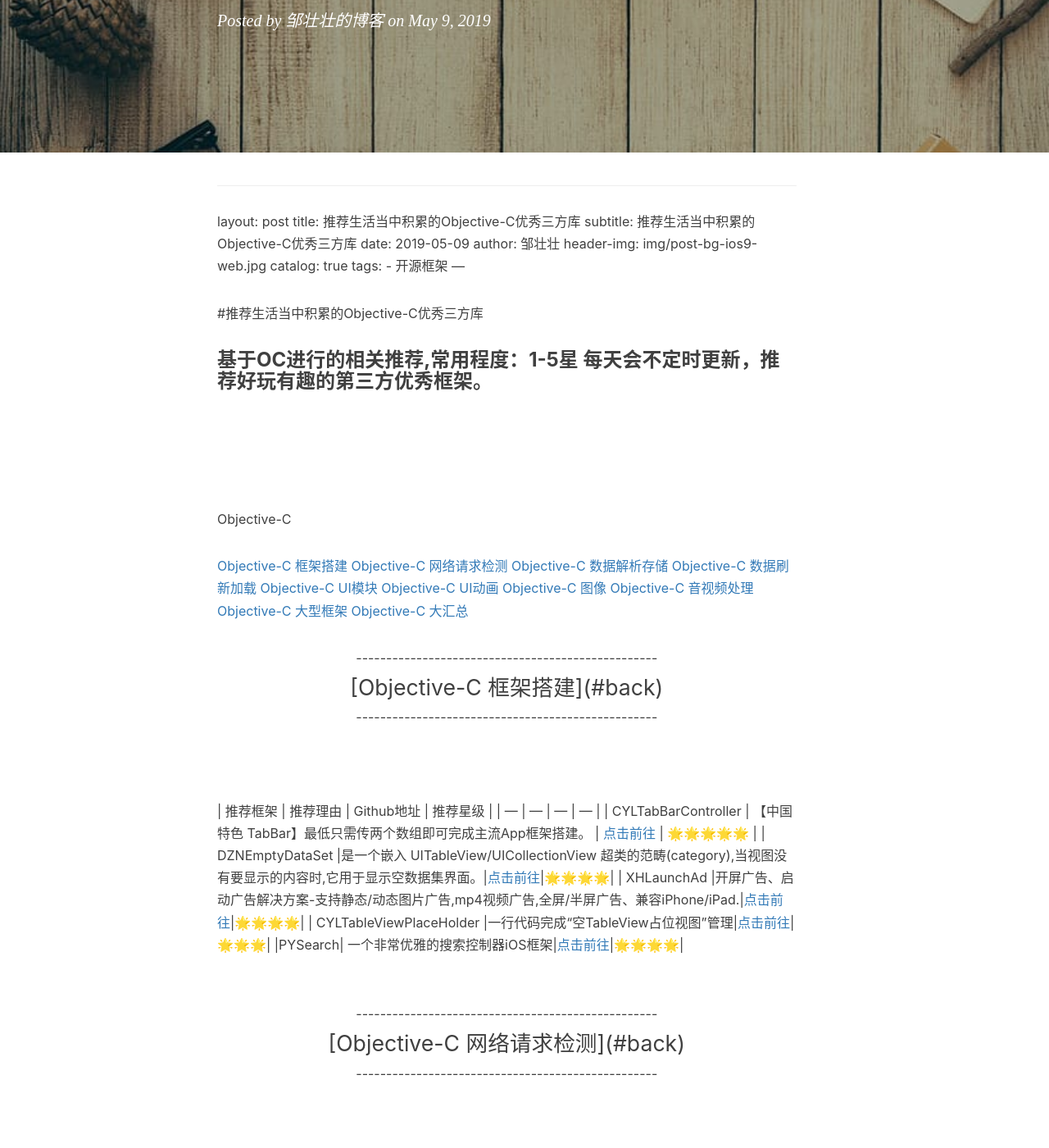
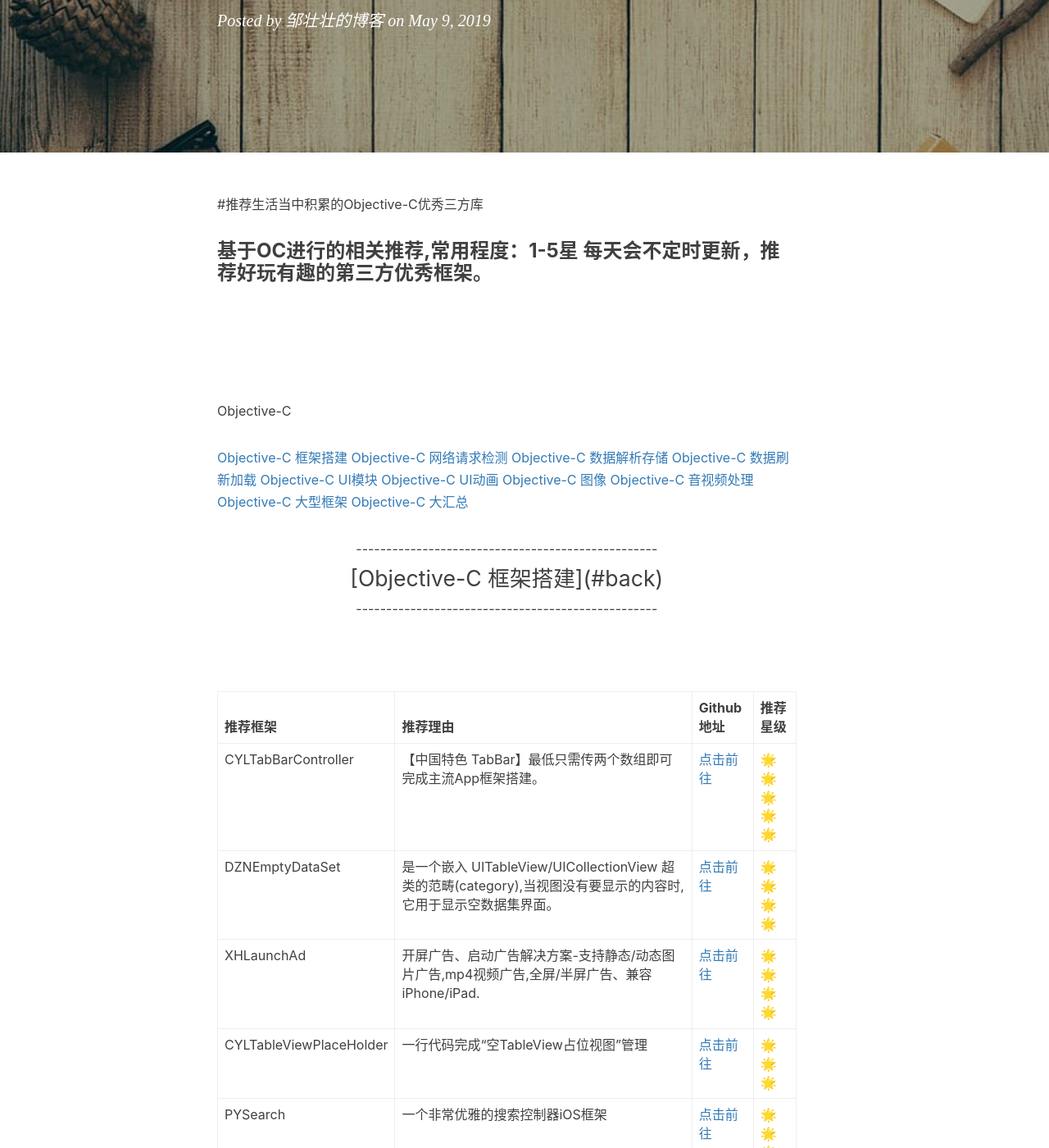
Before and after one commit to zou145688zhuang/zou145688zhuang.github.io, a Jekyll site: the page built from _posts/2019-05-09-推荐生活当中积累的Objective-C优秀三方库.md, in a window 1280 px wide and 1400 px high, scrolled down 297 px. Shown: the whole window at 82% size. Built offline with Jekyll 4.4.1, drawn with Linux system fonts in a browser that asks for light colours; nearby versions of some CDN libraries; our own code applies the rules of GitHub Pages for plain Markdown files; comment, search, counter and statistics services are not loaded; some of the changed text lies outside the part shown.

Commit message:
问题修复111

```diff
--- a/_posts/2019-05-09-推荐生活当中积累的Objective-C优秀三方库.md
+++ b/_posts/2019-05-09-推荐生活当中积累的Objective-C优秀三方库.md
@@ -1,17 +1,3 @@
-
----
-layout:     post
-title:      推荐生活当中积累的Objective-C优秀三方库
-subtitle:   推荐生活当中积累的Objective-C优秀三方库
-date:       2019-05-09
-author:     邹壮壮
-header-img: img/post-bg-ios9-web.jpg
-catalog: true
-tags:
-    - 开源框架
----
-
-
 #推荐生活当中积累的Objective-C优秀三方库
 ### 基于OC进行的相关推荐,常用程度：1-5星 每天会不定时更新，推荐好玩有趣的第三方优秀框架。
 <br>
@@ -33,7 +19,9 @@ tags:
 [Objective-C 大汇总](#10)
 
 <span id="1"></span>
+
 <div align=center>--------------------------------------------------<div style="font-size: 20pt">[Objective-C 框架搭建](#back)</div> --------------------------------------------------</div>
+
 <br>
 
 | 推荐框架 | 推荐理由 | Github地址 | 推荐星级 |
@@ -43,11 +31,13 @@ tags:
 | XHLaunchAd |开屏广告、启动广告解决方案-支持静态/动态图片广告,mp4视频广告,全屏/半屏广告、兼容iPhone/iPad.|[点击前往](https://github.com/CoderZhuXH/XHLaunchAd)|🌟🌟🌟🌟|
 | CYLTableViewPlaceHolder |一行代码完成“空TableView占位视图”管理|[点击前往](https://github.com/ChenYilong/CYLTableViewPlaceHolder)|🌟🌟🌟|
 |PYSearch| 一个非常优雅的搜索控制器iOS框架|[点击前往](https://github.com/ko1o/PYSearch)|🌟🌟🌟🌟|
-<br>
+
 <br>
 
 <span id="2"></span>
+
 <div align=center>--------------------------------------------------<div style="font-size: 20pt">[Objective-C 网络请求检测](#back)</div> --------------------------------------------------</div>
+
 <br>
 
 | 推荐框架 | 推荐理由 | Github地址 | 推荐星级 |
@@ -60,7 +50,9 @@ tags:
 <br>
 
 <span id="3"></span>
+
 <div align=center>--------------------------------------------------<div style="font-size: 20pt">[Objective-C 数据解析存储](#back)</div> --------------------------------------------------</div>
+
 <br>
 
 | 推荐框架 | 推荐理由 | Github地址 | 推荐星级 |
@@ -71,10 +63,11 @@ tags:
 |FMDB|是针对libsqlite3框架进行封装的三方，它以OC的方式封装了SQLite的C语言的API，使用步骤与SQLite相似。|[点击前往](https://github.com/ccgus/fmdb)|🌟🌟🌟🌟🌟|
 |Realm|是由Y Combinator孵化的创业团队开源出来的一款可以用于iOS(同样适用于Swift&Objective-C)和Android的跨平台移动数据库。|[点击前往](https://github.com/realm/realm-cocoa)|🌟🌟🌟🌟|
 <br>
-<br>
 
 <span id="4"></span>
+
 <div align=center>--------------------------------------------------<div style="font-size: 20pt">[Objective-C 数据刷新](#back)</div> --------------------------------------------------</div>
+
 <br>
 
 | 推荐框架 | 推荐理由 | Github地址 | 推荐星级 |
@@ -84,10 +77,11 @@ tags:
 |SVProgressHUD|方法都是类方法，并且对象是通过单例创建|[点击前往](https://github.com/SVProgressHUD/SVProgressHUD)|🌟🌟🌟|
 |MBProgressHUD|用法简单|[点击前往](https://github.com/jdg/MBProgressHUD)|🌟🌟🌟|
 <br>
-<br>
 
 <span id="5"></span>
+
 <div align=center>--------------------------------------------------<div style="font-size: 20pt">[Objective-C UI模块](#back)</div>-------------------------------------------------</div>
+
 <br>
 
 
@@ -110,7 +104,9 @@ tags:
 <br>
 
 <span id="6"></span>
+
 <div align=center>--------------------------------------------------<div style="font-size: 20pt">[Objective-C UI动画](#back)</div>-------------------------------------------------</div>
+
 <br>
 
 | 推荐框架 | 推荐理由 | Github地址 | 推荐星级 |
@@ -118,11 +114,12 @@ tags:
 |Pop|Facebook发布的动画引擎，用以扩展iOS、OSX的动画类型。相较于iOS、OSX中的基本动画效果，Pop扩展后支持弹簧动画效果与衰减动画效果，你可以用Pop动画引擎来构建出真实的物理交互效果。|[点击前往](https://github.com/facebook/pop)|🌟🌟🌟🌟|
 |TABAnimated|原生骨架屏，网络加载过渡动画|[点击前往](https://github.com/tigerAndBull/TABAnimated)|🌟🌟🌟🌟|
 
-
 <br>
 
 <span id="7"></span>
+
 <div align=center>--------------------------------------------------<div style="font-size: 20pt">[Objective-C 图像](#back)</div>-------------------------------------------------</div>
+
 <br>
 
 | 推荐框架 | 推荐理由 | Github地址 | 推荐星级 |
@@ -136,18 +133,25 @@ tags:
 <br>
 
 <span id="8"></span>
+
 <div align=center>--------------------------------------------------<div style="font-size: 20pt">[Objective-C 音视频处理](#back)</div>-------------------------------------------------</div>
+
 <br>
 
 | 推荐框架 | 推荐理由 | Github地址 | 推荐星级 |
 | --- | --- | --- | --- |
 |ZFPlayer|是一款基于AVPlayer,支持横屏、竖屏(全屏播放还可锁定屏幕方向),上下滑动调节音量、屏幕亮度,左右滑动调节播放进度的视频播放器软件。|[点击前往](https://github.com/renzifeng/ZFPlayer)|🌟🌟🌟🌟|
 |ICGVideoTrimmer|提供提供视频剪切的视图|[点击前往](https://github.com/itsmeichigo/ICGVideoTrimmer)|🌟🌟🌟🌟|
+
 <br>
 
+
 <span id="8"></span>
+
 <div align=center>--------------------------------------------------<div style="font-size: 20pt">[Objective-C 音视频处理](#back)</div>-------------------------------------------------</div>
+
 <br>
+
 
 | 推荐框架 | 推荐理由 | Github地址 | 推荐星级 |
 | --- | --- | --- | --- |
@@ -157,6 +161,7 @@ tags:
 |SCLAlertView|自定义的UIAlertView，更漂亮哦|[点击前往](https://github.com/dogo/SCLAlertView)|🌟🌟🌟|
 |SCLAlertView|自定义的UIAlertView，更漂亮哦|[点击前往](https://github.com/dogo/SCLAlertView)|🌟🌟🌟|
 |SCLAlertView|自定义的UIAlertView，更漂亮哦|[点击前往](https://github.com/dogo/SCLAlertView)|🌟🌟🌟|
+
 <br>
 <br>
 <br>
```
